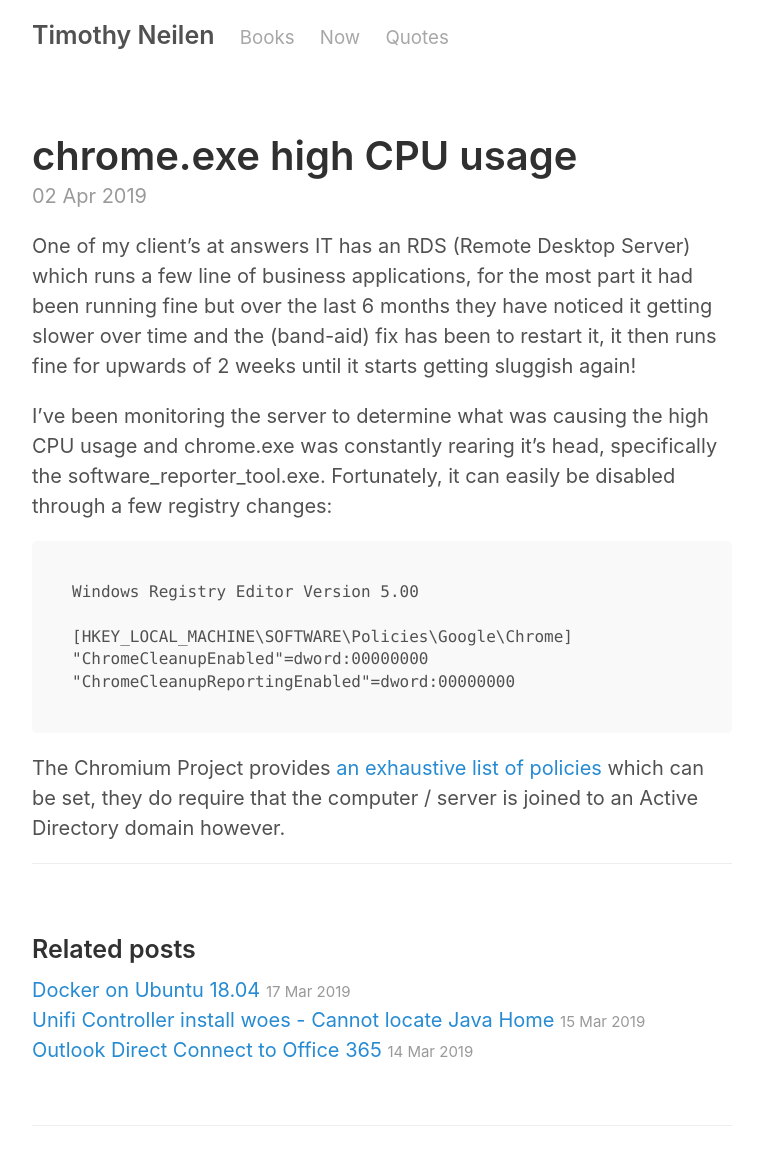
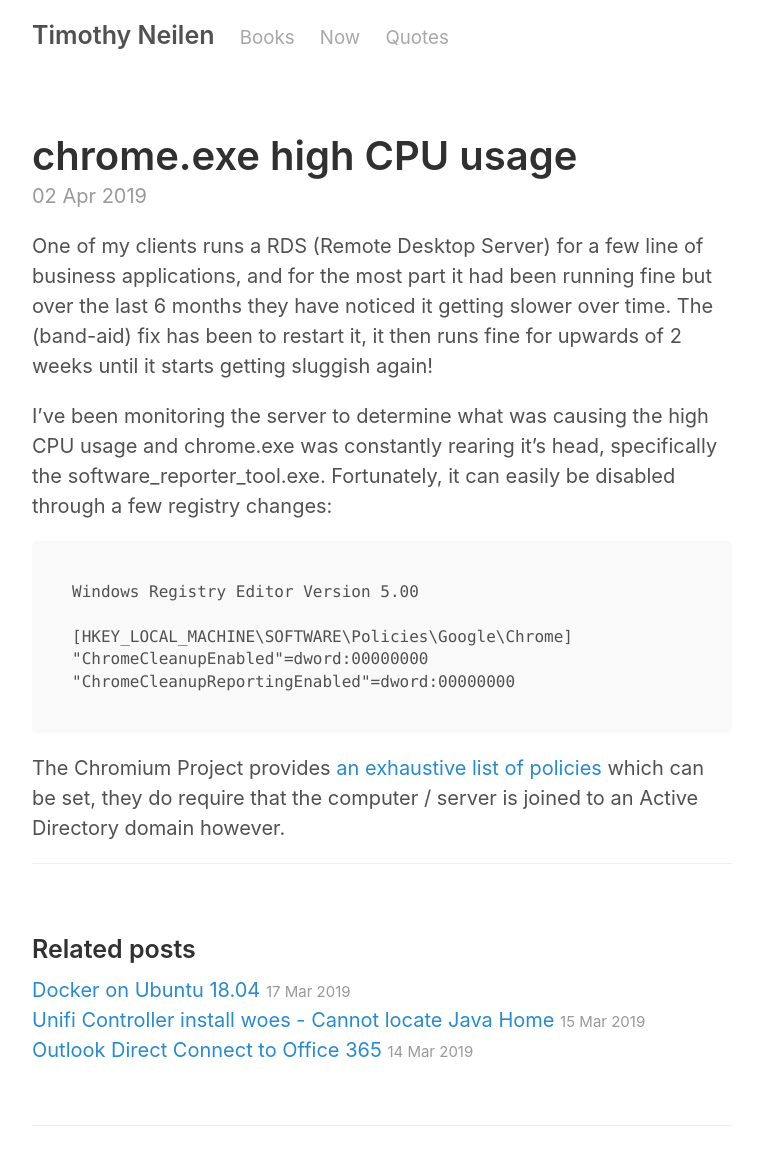
Before and after one commit to teejayen/teejayen.github.io, a Jekyll site: the page built from _posts/2019-04-02-chrome.exe-high-cpu-usage.md, in a window 1280 px wide. Shown: the whole page, without its empty margins (258-1021 px from the left). Built offline with Jekyll 4.4.1, drawn with Linux system fonts in a browser that asks for light colours.

Commit message:
bit of a tidy up

```diff
--- a/_posts/2019-04-02-chrome.exe-high-cpu-usage.md
+++ b/_posts/2019-04-02-chrome.exe-high-cpu-usage.md
@@ -4,7 +4,7 @@
 date:   2019-04-02
 ---
 
-One of my client's at answers IT has an RDS (Remote Desktop Server) which runs a few line of business applications, for the most part it had been running fine but over the last 6 months they have noticed it getting slower over time and the (band-aid) fix has been to restart it, it then runs fine for upwards of 2 weeks until it starts getting sluggish again!
+One of my clients runs a RDS (Remote Desktop Server) for a few line of business applications, and for the most part it had been running fine but over the last 6 months they have noticed it getting slower over time. The (band-aid) fix has been to restart it, it then runs fine for upwards of 2 weeks until it starts getting sluggish again!
 
 I've been monitoring the server to determine what was causing the high CPU usage and chrome.exe was constantly rearing it's head, specifically the software_reporter_tool.exe. Fortunately, it can easily be disabled through a few registry changes:
 
```
